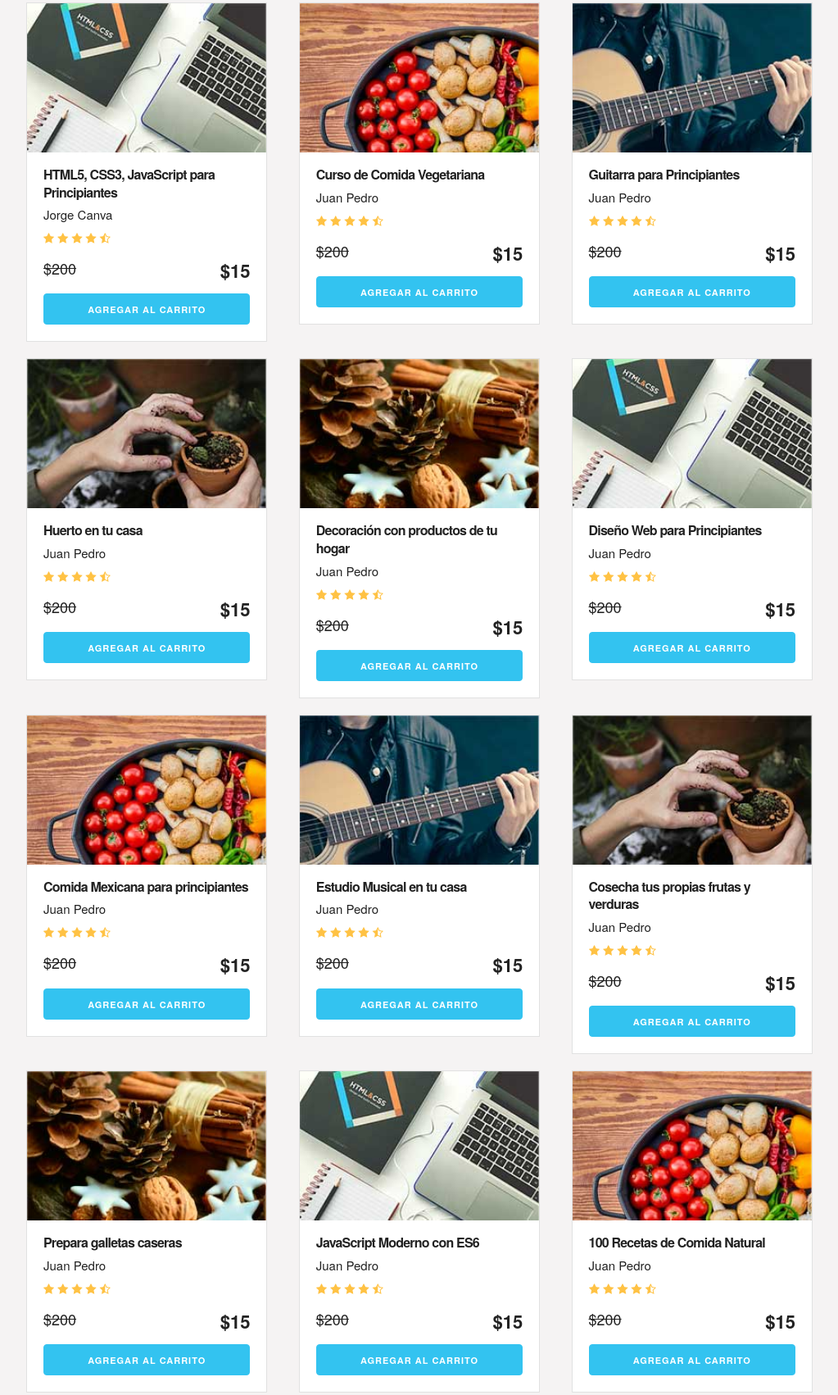
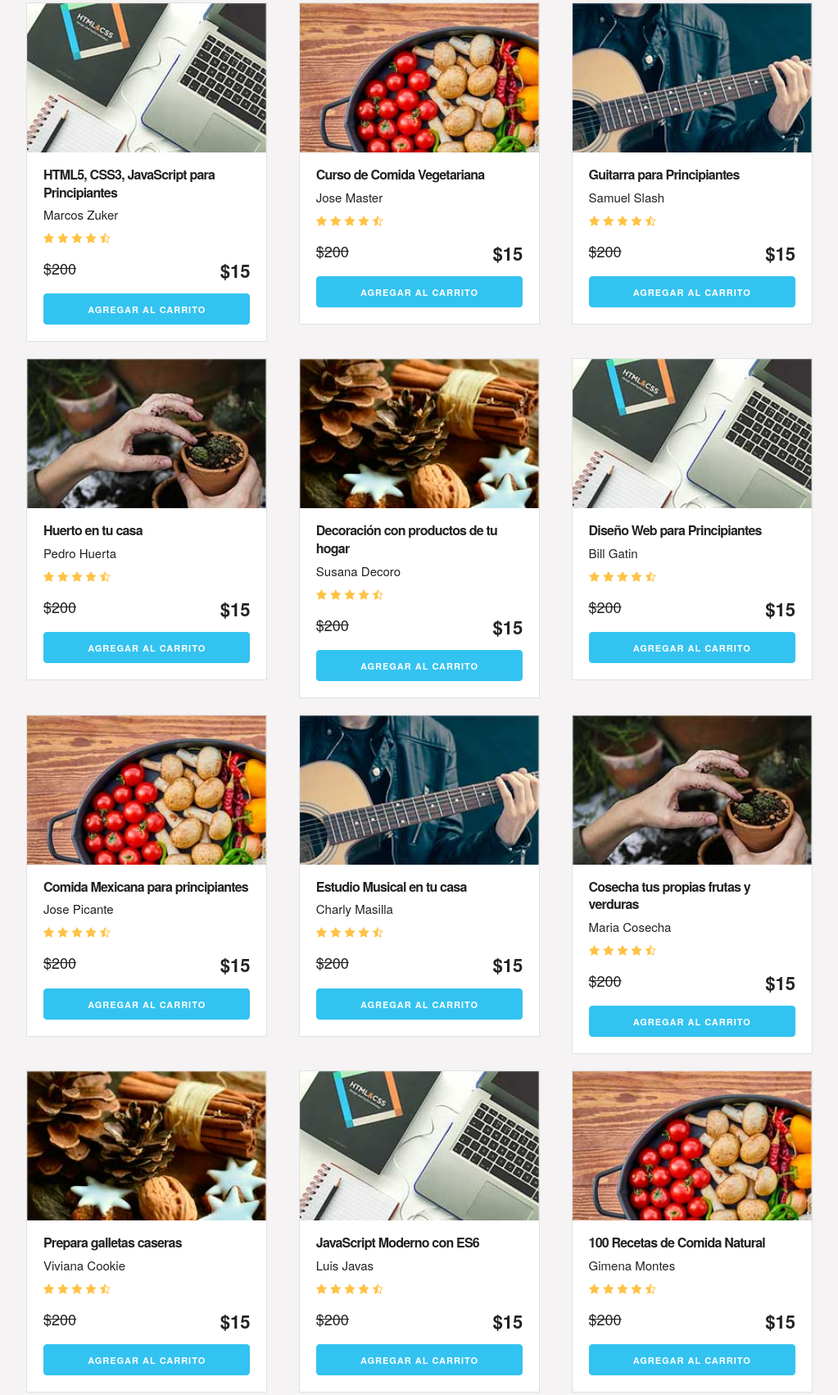
Before and after one commit to martinpcsoft/carritoJavascript, a plain HTML site: page index.html in a window 1280 px wide. Shown: the part 634-2336 px from the top of the page at 82% size, without its empty margins (128-1151 px from the left). Drawn offline with Linux system fonts and the light colour scheme.

Commit message:
profesores

```diff
--- a/index.html
+++ b/index.html
@@ -90,7 +90,7 @@
                     <img src="img/curso1.jpg" class="imagen-curso u-full-width">
                     <div class="info-card">
                         <h4>HTML5, CSS3, JavaScript para Principiantes</h4>
-                        <p>Jorge Canva</p>
+                        <p>Marcos Zuker</p>
                         <img src="img/estrellas.png">
                         <p class="precio">$200  <span class="u-pull-right ">$15</span></p>
                         <a href="#" class="u-full-width button-primary button input agregar-carrito" data-id="1">Agregar Al Carrito</a>
@@ -102,7 +102,7 @@
                         <img src="img/curso2.jpg" class="imagen-curso u-full-width">
                         <div class="info-card">
                             <h4>Curso de Comida Vegetariana</h4>
-                            <p>Juan Pedro</p>
+                            <p>Jose Master</p>
                             <img src="img/estrellas.png">
                             <p class="precio">$200  <span class="u-pull-right ">$15</span></p>
                             <a href="#" class="u-full-width button-primary button input agregar-carrito" data-id="2">Agregar Al Carrito</a>
@@ -114,7 +114,7 @@
                         <img src="img/curso3.jpg" class="imagen-curso u-full-width">
                         <div class="info-card">
                             <h4>Guitarra para Principiantes</h4>
-                            <p>Juan Pedro</p>
+                            <p>Samuel Slash</p>
                             <img src="img/estrellas.png">
                             <p class="precio">$200  <span class="u-pull-right ">$15</span></p>
                             <a href="#" class="u-full-width button-primary button input agregar-carrito" data-id="3">Agregar Al Carrito</a>
@@ -129,7 +129,7 @@
                     <img src="img/curso4.jpg" class="imagen-curso u-full-width">
                     <div class="info-card">
                         <h4>Huerto en tu casa</h4>
-                        <p>Juan Pedro</p>
+                        <p>Pedro Huerta</p>
                         <img src="img/estrellas.png">
                         <p class="precio">$200  <span class="u-pull-right ">$15</span></p>
                         <a href="#" class="u-full-width button-primary button input agregar-carrito" data-id="4">Agregar Al Carrito</a>
@@ -141,7 +141,7 @@
                         <img src="img/curso5.jpg" class="imagen-curso u-full-width">
                         <div class="info-card">
                             <h4>Decoración con productos de tu hogar</h4>
-                            <p>Juan Pedro</p>
+                            <p>Susana Decoro</p>
                             <img src="img/estrellas.png">
                             <p class="precio">$200  <span class="u-pull-right ">$15</span></p>
                             <a href="#" class="u-full-width button-primary button input agregar-carrito" data-id="5">Agregar Al Carrito</a>
@@ -153,7 +153,7 @@
                         <img src="img/curso1.jpg" class="imagen-curso u-full-width">
                         <div class="info-card">
                             <h4>Diseño Web para Principiantes</h4>
-                            <p>Juan Pedro</p>
+                            <p>Bill Gatin</p>
                             <img src="img/estrellas.png">
                             <p class="precio">$200  <span class="u-pull-right ">$15</span></p>
                             <a href="#" class="u-full-width button-primary button input agregar-carrito" data-id="6">Agregar Al Carrito</a>
@@ -167,7 +167,7 @@
                     <img src="img/curso2.jpg" class="imagen-curso u-full-width">
                     <div class="info-card">
                         <h4>Comida Mexicana para principiantes</h4>
-                        <p>Juan Pedro</p>
+                        <p>Jose Picante</p>
                         <img src="img/estrellas.png">
                         <p class="precio">$200  <span class="u-pull-right ">$15</span></p>
                         <a href="#" class="u-full-width button-primary button input agregar-carrito" data-id="7">Agregar Al Carrito</a>
@@ -179,7 +179,7 @@
                         <img src="img/curso3.jpg" class="imagen-curso u-full-width">
                         <div class="info-card">
                             <h4>Estudio Musical en tu casa</h4>
-                            <p>Juan Pedro</p>
+                            <p>Charly Masilla</p>
                             <img src="img/estrellas.png">
                             <p class="precio">$200  <span class="u-pull-right ">$15</span></p>
                             <a href="#" class="u-full-width button-primary button input agregar-carrito" data-id="8">Agregar Al Carrito</a>
@@ -191,7 +191,7 @@
                         <img src="img/curso4.jpg" class="imagen-curso u-full-width">
                         <div class="info-card">
                             <h4>Cosecha tus propias frutas y verduras</h4>
-                            <p>Juan Pedro</p>
+                            <p>Maria Cosecha</p>
                             <img src="img/estrellas.png">
                             <p class="precio">$200  <span class="u-pull-right ">$15</span></p>
                             <a href="#" class="u-full-width button-primary button input agregar-carrito" data-id="9">Agregar Al Carrito</a>
@@ -205,7 +205,7 @@
                         <img src="img/curso5.jpg" class="imagen-curso u-full-width">
                         <div class="info-card">
                             <h4>Prepara galletas caseras</h4>
-                            <p>Juan Pedro</p>
+                            <p>Viviana Cookie</p>
                             <img src="img/estrellas.png">
                             <p class="precio">$200  <span class="u-pull-right ">$15</span></p>
                             <a href="#" class="u-full-width button-primary button input agregar-carrito" data-id="10">Agregar Al Carrito</a>
@@ -217,7 +217,7 @@
                             <img src="img/curso1.jpg" class="imagen-curso u-full-width">
                             <div class="info-card">
                                 <h4>JavaScript Moderno con ES6</h4>
-                                <p>Juan Pedro</p>
+                                <p>Luis Javas</p>
                                 <img src="img/estrellas.png">
                                 <p class="precio">$200  <span class="u-pull-right ">$15</span></p>
                                 <a href="#" class="u-full-width button-primary button input agregar-carrito" data-id="11">Agregar Al Carrito</a>
@@ -229,7 +229,7 @@
                             <img src="img/curso2.jpg" class="imagen-curso u-full-width">
                             <div class="info-card">
                                 <h4>100 Recetas de Comida Natural</h4>
-                                <p>Juan Pedro</p>
+                                <p>Gimena Montes</p>
                                 <img src="img/estrellas.png">
                                 <p class="precio">$200  <span class="u-pull-right ">$15</span></p>
                                 <a href="#" class="u-full-width button-primary button input agregar-carrito" data-id="12">Agregar Al Carrito</a>
```
